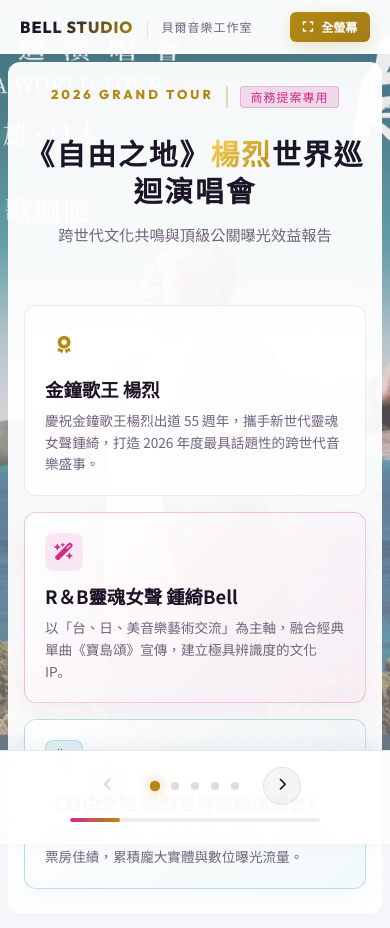
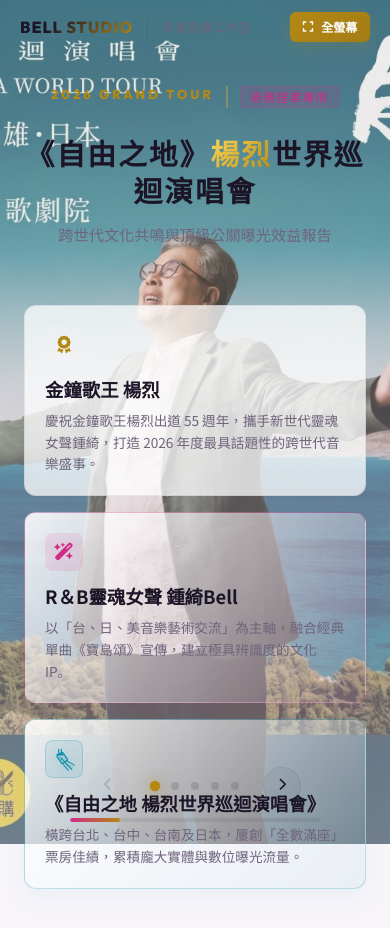
Before and after one commit to insta3Dmodels/bell-proposal20260521, a plain HTML site: page index.html in a window 390 px wide. Drawn offline with Linux system fonts and the light colour scheme; a web font is replaced by a local one.

Commit message:
Add files via upload

```diff
--- a/styles.css
+++ b/styles.css
@@ -1628,7 +1628,8 @@ body {
     top: 0;
     z-index: 100;
     padding: 0.75rem 1.25rem;
-    background: rgba(255, 255, 255, 0.96); /* Elegant light opacity for mobile header */
+    background: transparent;
+    border-bottom: none;
   }
 
   .presentation-controls {
@@ -1636,10 +1637,10 @@ body {
     bottom: 0;
     z-index: 99;
     padding: 1rem 1rem 1.4rem 1rem !important; /* Elegant breathing space above mobile home bar */
-    background: rgba(255, 255, 255, 0.98) !important; /* Soft white matching light theme */
-    border-top: 1px solid rgba(28, 21, 39, 0.1) !important;
+    background: transparent !important; /* Fully transparent matching light theme */
+    border-top: none !important;
     border-bottom: none !important;
-    box-shadow: 0 -4px 20px rgba(28, 21, 39, 0.05);
+    box-shadow: none;
     margin-top: auto; /* Push it down to the bottom */
     gap: 0.8rem !important;
     display: flex;
@@ -1670,7 +1671,9 @@ body {
   .slides-container {
     height: auto !important;
     border-radius: 12px;
-    background: rgba(255, 255, 255, 0.95);
+    background: transparent;
+    border: none;
+    box-shadow: none;
   }
 
   .slide {
```
